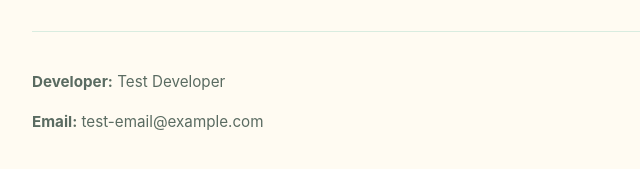
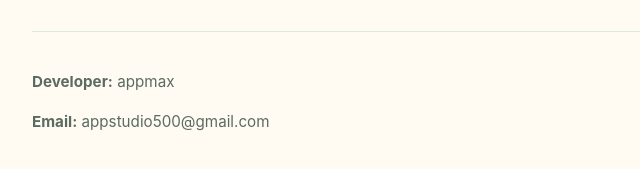
Before and after one commit to appmaxstudio/antiinflammatorydiet-privacy, a plain HTML site: page index.html in a window 1280 px wide. Shown: the part 3205-3374 px from the top of the page, 228-868 px from the left. Drawn offline with Linux system fonts and the light colour scheme.

Commit message:
Update index.html

```diff
--- a/index.html
+++ b/index.html
@@ -129,8 +129,8 @@
 <p>If you have questions about this Privacy Policy, you can contact us at:</p>
 
 <footer>
-  <p><strong>Developer:</strong> Test Developer</p>
-  <p><strong>Email:</strong> test-email@example.com</p>
+  <p><strong>Developer:</strong> appmax</p>
+  <p><strong>Email:</strong> appstudio500@gmail.com</p>
 </footer>
 
 </body>
```
